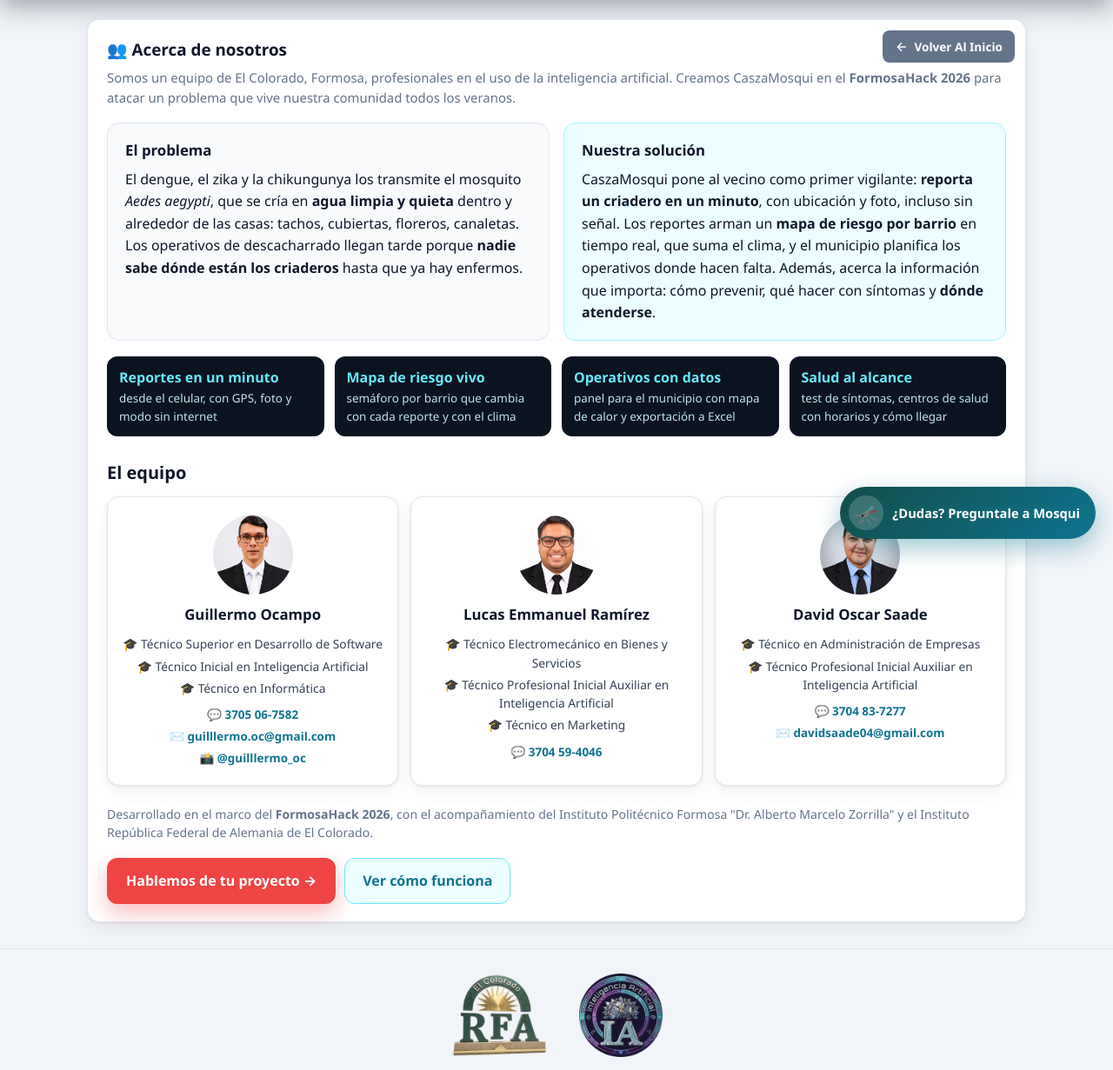
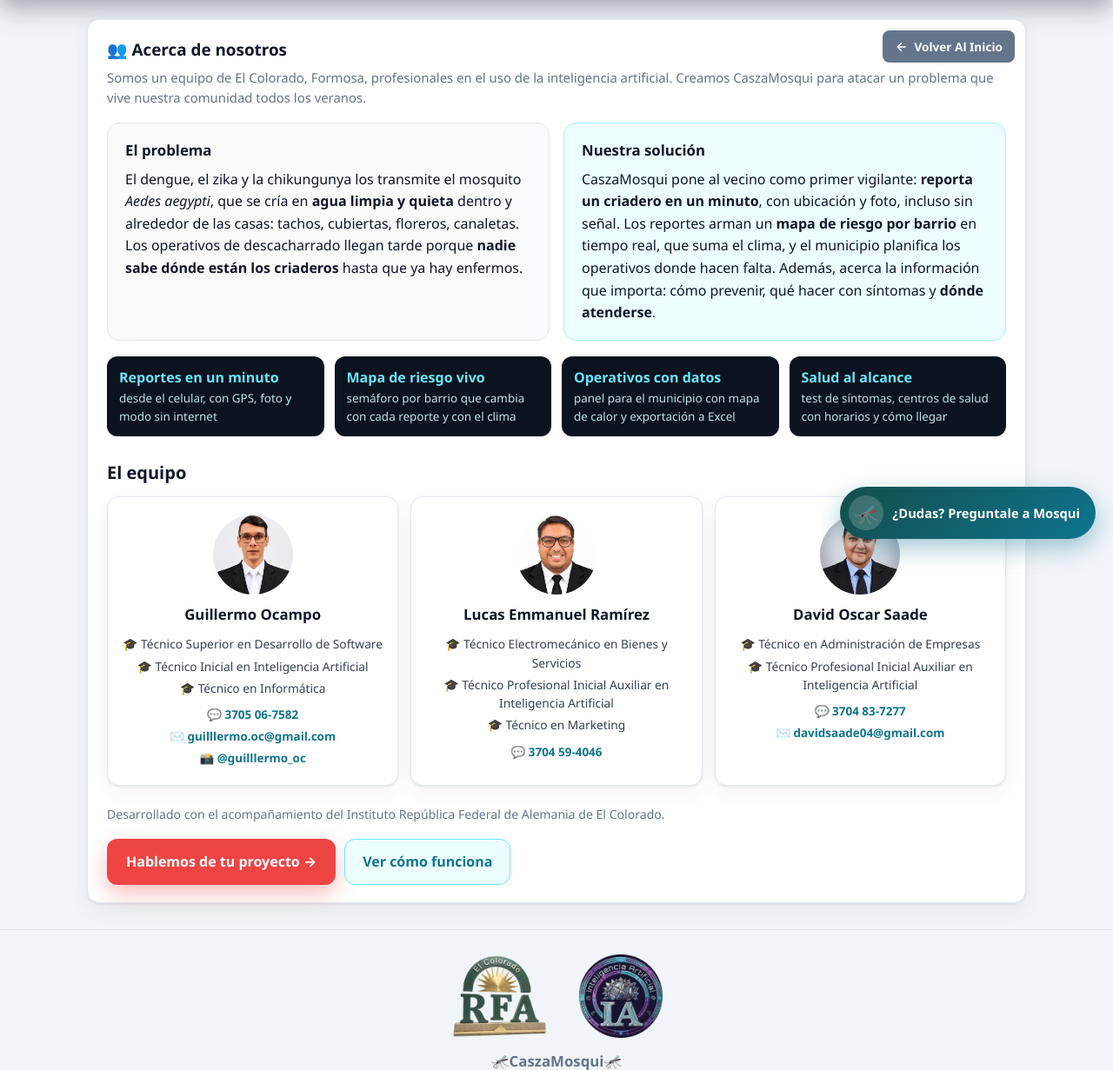
Before and after one commit to davidsaade04-prog/CaszaMosqui, a PHP site: page /formosahack-2026/acerca.php in a window 1280 px wide. Shown: the part 160-1391 px from the top of the page at 87% size. Run offline with PHP 8.4, Linux system fonts and the light colour scheme; data that the repository does not hold is empty; some libraries are stand-ins or nearby versions.

Commit message:
Quitar menciones a FormosaHack 2026 y al Instituto Politécnico Formosa de todo el sitio
Co-Authored-By: Claude Opus 5.5 <noreply@anthropic.com>
Claude-Session: https://claude.ai/code/session_01UaAzGKC8XAKqXAcNa4tcUG

```diff
--- a/acerca.php
+++ b/acerca.php
@@ -26,7 +26,7 @@ require __DIR__ . '/inc/cabecera.php';
       Volver Al Inicio
     </a>
     <h2>👥 Acerca de nosotros</h2>
-    <p class="sub">Somos un equipo de El Colorado, Formosa, profesionales en el uso de la inteligencia artificial. Creamos CaszaMosqui en el <strong>FormosaHack 2026</strong> para atacar un problema que vive nuestra comunidad todos los veranos.</p>
+    <p class="sub">Somos un equipo de El Colorado, Formosa, profesionales en el uso de la inteligencia artificial. Creamos CaszaMosqui para atacar un problema que vive nuestra comunidad todos los veranos.</p>
 
     <div class="acerca-problema">
       <article>
@@ -80,7 +80,7 @@ require __DIR__ . '/inc/cabecera.php';
       <?php endforeach; ?>
     </div>
 
-    <p class="acerca-instituciones">Desarrollado en el marco del <strong>FormosaHack 2026</strong>, con el acompañamiento del Instituto Politécnico Formosa "Dr. Alberto Marcelo Zorrilla" y el Instituto República Federal de Alemania de El Colorado.</p>
+    <p class="acerca-instituciones">Desarrollado con el acompañamiento del Instituto República Federal de Alemania de El Colorado.</p>
 
     <div class="acerca-cta">
       <a href="<?= e(BASE_URL) ?>/contacto.php" class="btn-hero">Hablemos de tu proyecto →</a>
--- a/api/clima.php
+++ b/api/clima.php
@@ -1,6 +1,6 @@
 <?php
 /**
- * CaszaMosqui — Alerta climática (FormosaHack 2026)
+ * CaszaMosqui — Alerta climática
  * GET api/clima.php → JSON con lluvia, temperatura y nivel de riesgo climático.
  *
  * Fuente: Open-Meteo (gratis, sin API key).
--- a/api/index.php
+++ b/api/index.php
@@ -1,6 +1,6 @@
 <?php
 /**
- * API REST — CaszaMosqui · FormosaHack 2026
+ * API REST — CaszaMosqui
  * ==========================================
  * Rutas (usar ?route=):
  *   GET    /api/?route=tipos
--- a/assets/css/styles.css
+++ b/assets/css/styles.css
@@ -1,5 +1,5 @@
 /* ============================================================
-   CaszaMosqui — FormosaHack 2026
+   CaszaMosqui
    HTML + CSS + JS + PHP + MySQL · estilos responsive
    ============================================================ */
 
--- a/comentarios.php
+++ b/comentarios.php
@@ -1,7 +1,6 @@
 <?php
 /**
  * Comentarios y Sugerencias por Barrio — CaszaMosqui
- * FormosaHack 2026
  * Sin límite: cada vecino puede comentar todas las veces que quiera; se muestran todos los comentarios.
  */
 require_once __DIR__ . '/inc/helpers.php';
--- a/inc/bienvenida.php
+++ b/inc/bienvenida.php
@@ -36,7 +36,7 @@ $mosquito = '<svg viewBox="0 0 64 40" aria-hidden="true"><g fill="none" stroke="
       <img src="<?= e(BASE_URL) ?>/assets/img/logo-casza-hero.webp" alt="CaszaMosqui" width="1172" height="896" fetchpriority="high">
       <span class="bv-brillo" aria-hidden="true"></span>
     </div>
-    <p class="bv-ceja">FormosaHack 2026 · El Colorado, Formosa</p>
+    <p class="bv-ceja">El Colorado, Formosa</p>
     <h1 id="bienvenida-titulo">¿Cómo querés recorrer CaszaMosqui?</h1>
 
     <div class="bv-opciones">
--- a/inc/config.example.php
+++ b/inc/config.example.php
@@ -1,6 +1,6 @@
 <?php
 /**
- * Configuración del proyecto FormosaHack 2026.
+ * Configuración del proyecto CaszaMosqui.
  * Copia este archivo como `config.php` y ajusta los valores locales.
  */
 
--- a/index.php
+++ b/index.php
@@ -1,7 +1,7 @@
 <?php
 /**
  * CaszaMosqui — Mapa de riesgo (página principal)
- * FormosaHack 2026 · Desafío: enfermedades transmitidas por mosquitos
+ * Desafío: enfermedades transmitidas por mosquitos
  * Los datos se cargan desde la API /api/?route=... con fetch().
  */
 require_once __DIR__ . '/inc/helpers.php';
--- a/privacidad.php
+++ b/privacidad.php
@@ -48,7 +48,7 @@ require __DIR__ . '/inc/cabecera.php';
 
     <article class="pv-bloque" id="pv-responsable">
       <h3>👥 Quién es responsable</h3>
-      <p>CaszaMosqui es un desarrollo del equipo <strong><?= e($nombres) ?></strong> (FormosaHack 2026, El Colorado, Formosa).
+      <p>CaszaMosqui es un desarrollo del equipo <strong><?= e($nombres) ?></strong> (El Colorado, Formosa).
         Somos responsables de la base de datos y de responder cualquier pedido o reclamo sobre ella.</p>
       <p>Contacto: <?php if (!empty($contacto['email'])): ?><a href="mailto:<?= e($contacto['email']) ?>"><?= e($contacto['email']) ?></a><?php endif; ?>
         <?php if (!empty($contacto['whatsapp'])): ?> · WhatsApp <?= e($contacto['whatsapp_txt'] ?: $contacto['whatsapp']) ?><?php endif; ?>
--- a/test-sintomas.php
+++ b/test-sintomas.php
@@ -1,7 +1,7 @@
 <?php
 /**
  * Test de Síntomas — CaszaMosqui
- * FormosaHack 2026 · Detección temprana de dengue/zika/chikungunya
+ * Detección temprana de dengue/zika/chikungunya
  */
 require_once __DIR__ . '/inc/helpers.php';
 ?>
```
